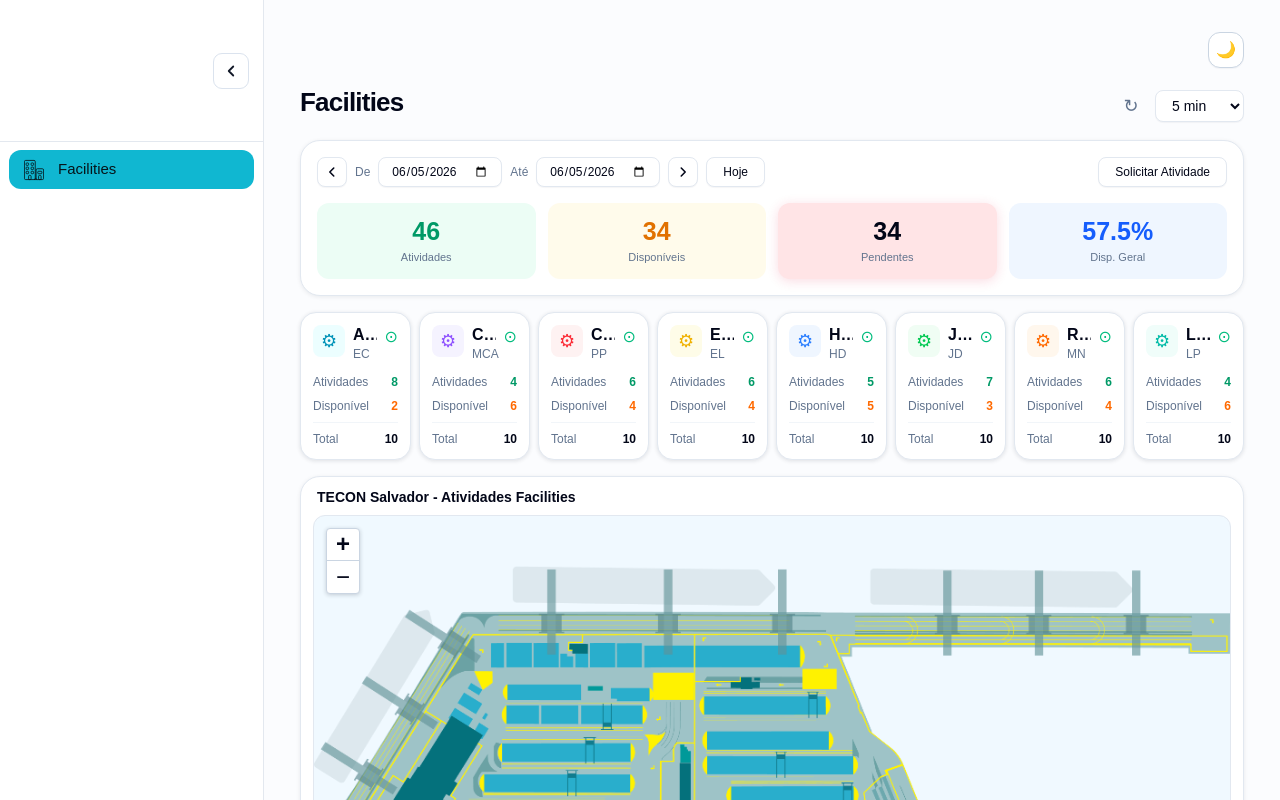
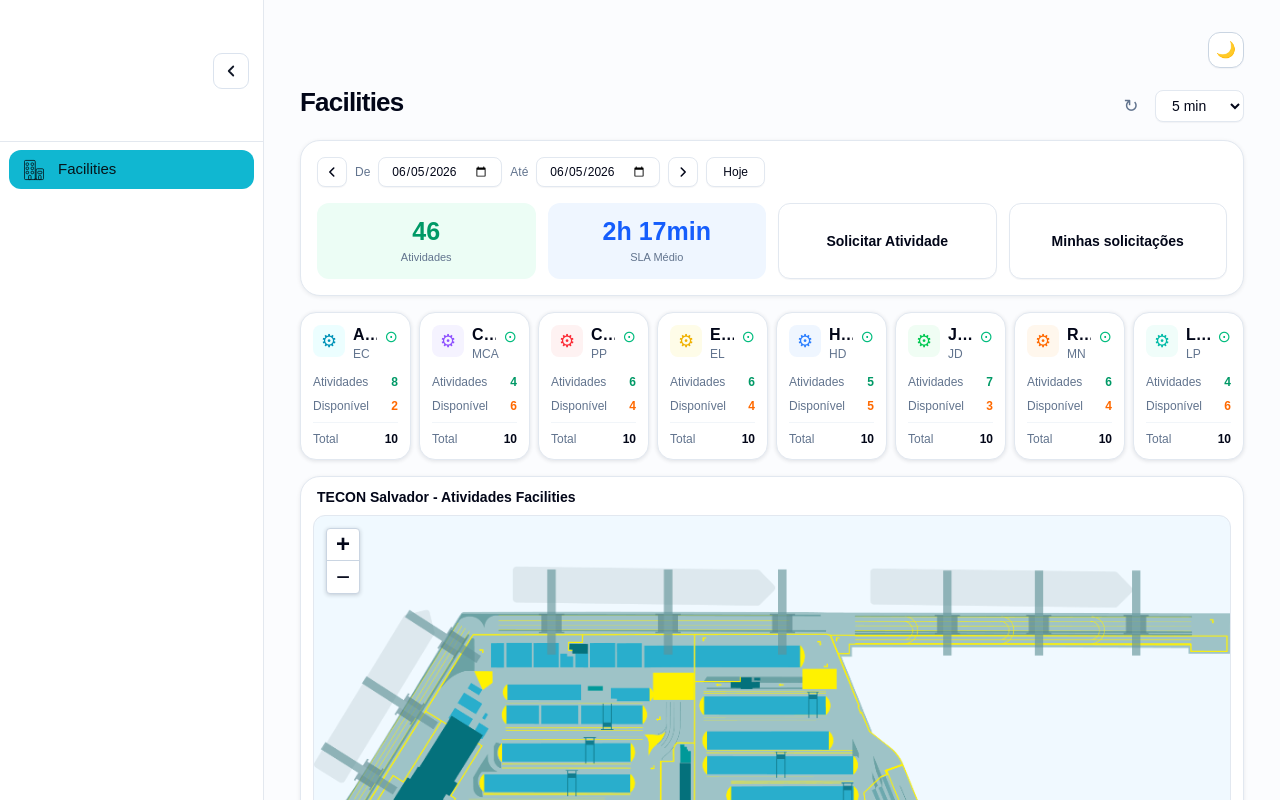
Before and after one commit to BAQ2002/OpsHub-Facilities, a Next.js app: page / in a window 1280 px wide. Shown: the top 800 px of the page. Built offline with nearby package versions, Linux system fonts and the light colour scheme.

Commit message:
Atualiza cabecalho de metricas da home

```diff
--- a/app/page.tsx
+++ b/app/page.tsx
@@ -84,8 +84,6 @@ const totals = equipmentCards.reduce(
   }),
   { available: 0, maintenance: 0, total: 0 },
 );
-
-const availability = Math.round((totals.available / totals.total) * 1000) / 10;
 
 const mapImage = {
   src: "/facilities-map.png",
@@ -297,6 +295,17 @@ const activityRecords = [
   },
 ];
 
+const slaSamplesInMinutes = [
+  95, 120, 135, 150, 165, 180, 105, 125, 140, 155,
+];
+
+const averageSlaInMinutes = Math.round(
+  slaSamplesInMinutes.reduce((acc, minutes) => acc + minutes, 0) /
+    slaSamplesInMinutes.length,
+);
+
+const averageSla = formatDuration(averageSlaInMinutes);
+
 export default function Home() {
   return (
     <section className="min-h-screen bg-[#fbfcfe] px-5 pb-8 pt-6 text-slate-950 md:px-8 lg:px-9">
@@ -383,16 +392,10 @@ export default function Home() {
                 Hoje
               </button>
             </div>
-
-            <Link
-              className="flex h-[30px] items-center rounded-lg border border-slate-200 bg-white px-4 text-xs text-slate-950 shadow-[0_1px_1px_rgba(15,23,42,0.04)]"
-              href="/solicitar-atividade"
-            >
-              Solicitar Atividade
-            </Link>
           </div>
 
-          <div className="grid gap-3 lg:grid-cols-4">
+          <div className="grid gap-3 lg:grid-cols-2">
+            <div className="grid gap-3 sm:grid-cols-2">
               <SummaryCard
                 value={String(totals.available)}
                 label="Atividades"
@@ -400,24 +403,23 @@ export default function Home() {
                 color="text-emerald-600"
               />
               <SummaryCard
-              value={String(totals.maintenance)}
-              label="Disponíveis"
-              bg="bg-amber-50"
-              color="text-amber-600"
-            />
-            <SummaryCard
-              value={String(totals.total - totals.available)}
-              label="Pendentes"
-              bg="bg-rose-100"
-              color="text-slate-950"
-              raised
-            />
-            <SummaryCard
-              value={`${availability}%`}
-              label="Disp. Geral"
+                value={averageSla}
+                label="SLA Médio"
                 bg="bg-blue-50"
                 color="text-blue-600"
               />
+            </div>
+
+            <div className="grid gap-3 sm:grid-cols-2">
+              <ActionCard
+                href="/solicitar-atividade"
+                label="Solicitar Atividade"
+              />
+              <ActionCard
+                href="#minhas-solicitacoes"
+                label="Minhas solicitações"
+              />
+            </div>
           </div>
         </section>
 
@@ -481,7 +483,10 @@ export default function Home() {
           <FacilitiesMap image={mapImage} />
 
           <div className="mt-4 overflow-hidden rounded-xl border border-slate-200 bg-white">
-            <div className="flex flex-wrap items-center justify-between gap-3 border-b border-slate-200 px-4 py-3">
+            <div
+              id="minhas-solicitacoes"
+              className="flex flex-wrap items-center justify-between gap-3 border-b border-slate-200 px-4 py-3"
+            >
               <div>
                 <h3 className="text-sm font-bold leading-tight text-slate-950">
                   Solicitações planejadas
@@ -578,7 +583,7 @@ function SummaryCard({
 }) {
   return (
     <div
-      className={`rounded-xl ${bg} px-6 py-4 text-center ${
+      className={`min-h-[76px] rounded-xl ${bg} px-6 py-4 text-center ${
         raised ? "shadow-[0_2px_12px_rgba(225,29,72,0.16)]" : ""
       }`}
     >
@@ -586,6 +591,24 @@ function SummaryCard({
       <p className="mt-2 text-[11px] leading-none text-slate-500">{label}</p>
     </div>
   );
+}
+
+function ActionCard({ href, label }: { href: string; label: string }) {
+  return (
+    <Link
+      className="flex min-h-[76px] items-center justify-center rounded-xl border border-slate-200 bg-white px-6 py-4 text-center text-sm font-bold text-slate-950 shadow-[0_1px_1px_rgba(15,23,42,0.04)] transition hover:border-slate-300 hover:bg-slate-50"
+      href={href}
+    >
+      {label}
+    </Link>
+  );
+}
+
+function formatDuration(totalMinutes: number) {
+  const hours = Math.floor(totalMinutes / 60);
+  const minutes = totalMinutes % 60;
+
+  return `${hours}h ${minutes}min`;
 }
 
 function Metric({
```
Lines whose indentation alone changed are shown as unchanged.
